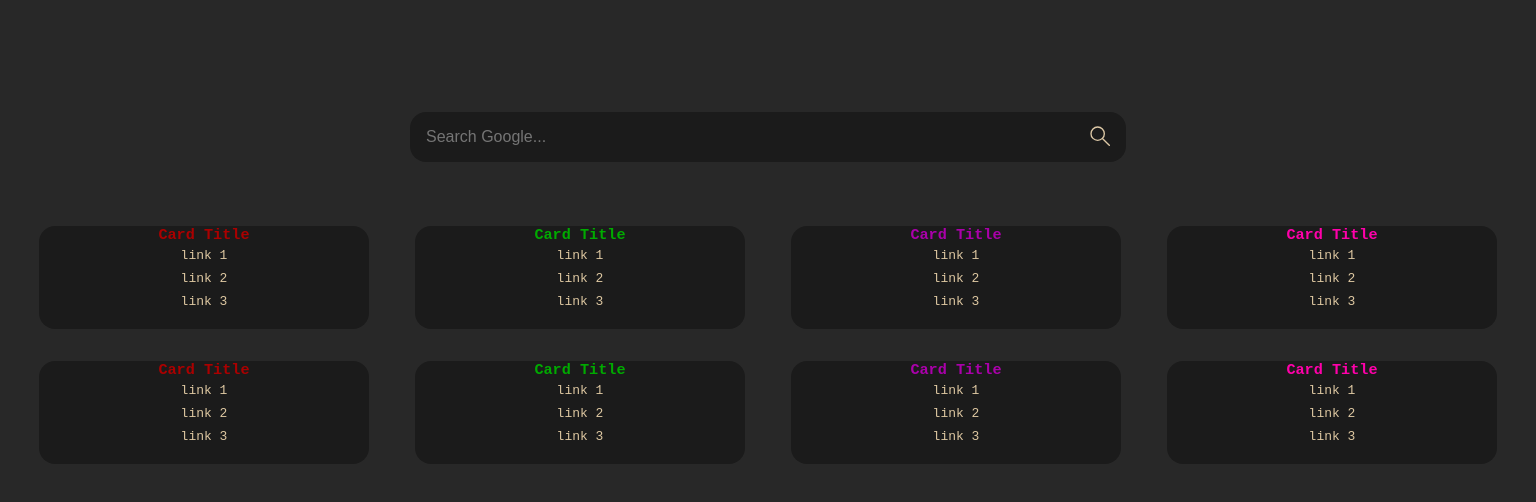
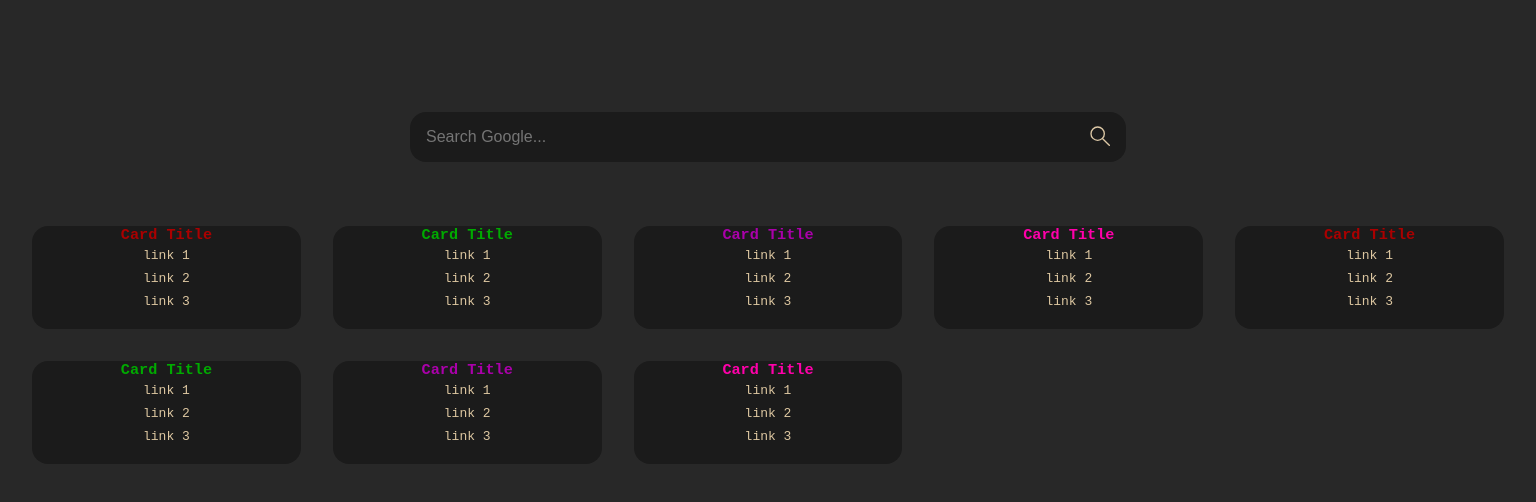
Before and after one commit to TwKnD/home-page, a plain HTML site: page index.html in a window 1536 px wide. Drawn offline with Linux system fonts and the light colour scheme.

Commit message:
Update: CSS grid columns

```diff
--- a/styles.css
+++ b/styles.css
@@ -117,8 +117,16 @@ a:focus {
 }
 
 
-/* Mobile / Tablet etc : breakpoints based on card size */
-@media screen and (max-width: 900px) {
+/* breakpoints based on card size */
+@media screen and (min-width: 1480px){
+    main {
+        grid-template-columns: repeat(5, 1fr);
+        max-width: 1842px;
+        margin: auto;
+    }
+}
+
+@media screen and (max-width: 880px) {
     main {
         grid-template-columns: 1fr 1fr;
     }
```
Also changed, not shown: 1 other file.
